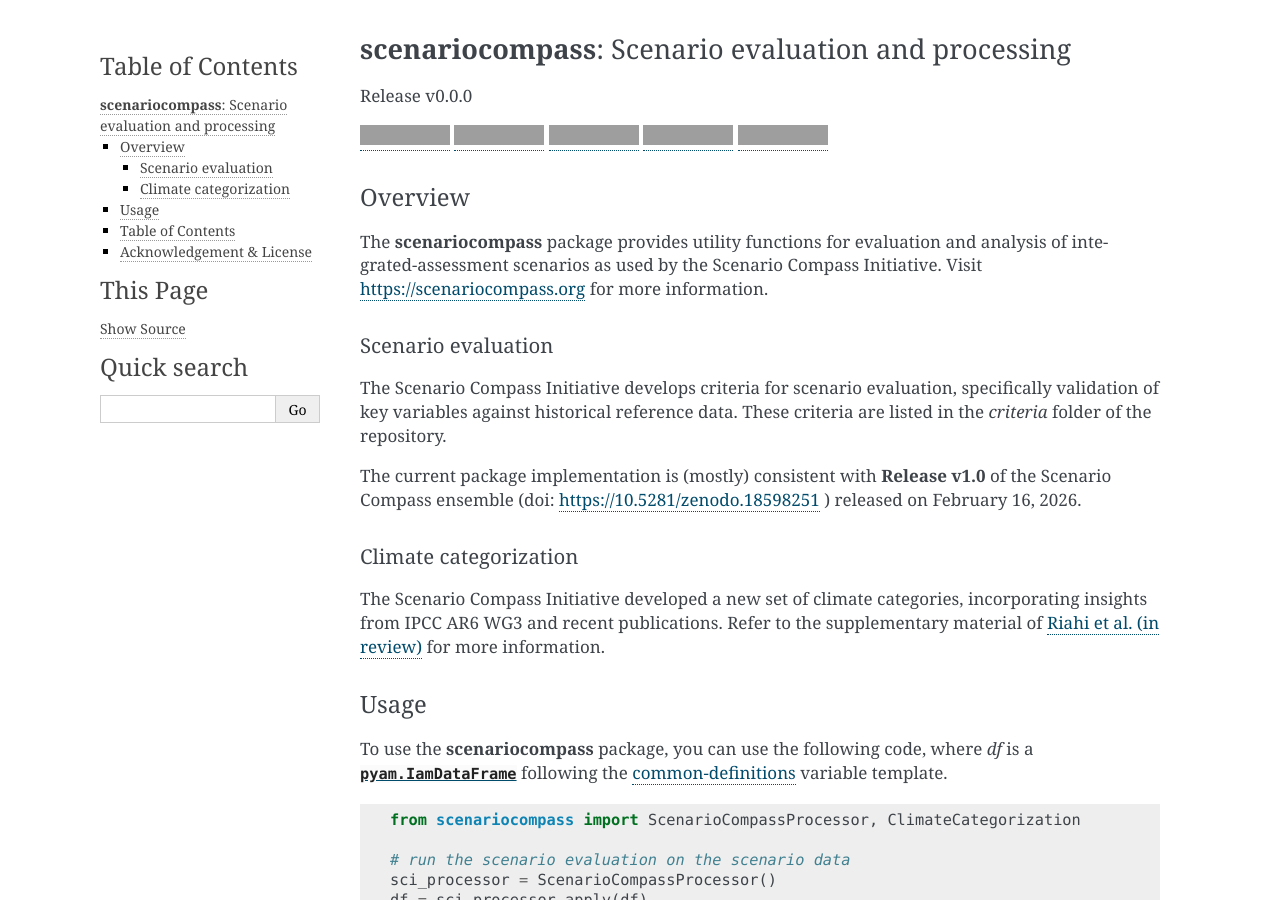
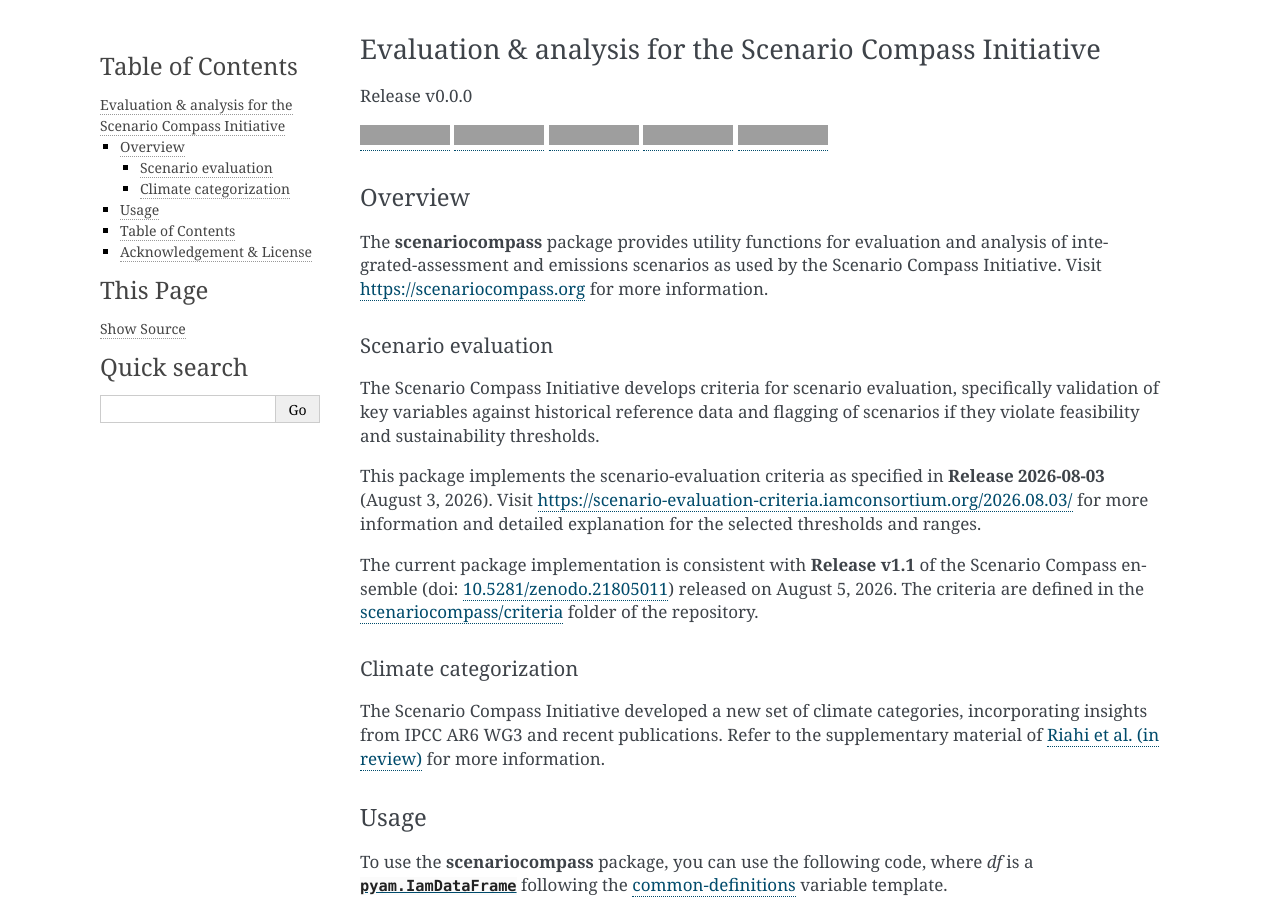
Before and after one commit to IAMconsortium/scenariocompass, a Sphinx documentation site: the page built from docs/index.rst, in a window 1280 px wide and 900 px high, cut to the strip 0-900 px from the top of the window. Built offline with Sphinx 7.4.7, drawn with Linux system fonts in a browser that asks for light colours; grey boxes are pictures that could not be loaded.

Commit message:
Criteria update for release v1.1 (#8)

```diff
--- a/docs/conf.py
+++ b/docs/conf.py
@@ -60,7 +60,7 @@ html_theme = "alabaster"
 html_theme_options = {
     "logo": "SCI-logo-title.svg",
     "logo_name": False,
-    "description": "Processing and evaluation for IAM scenarios",
+    "description": "Evaluation and analysis for the Scenario Compass Initiative",
     "page_width": "1100px",
     "sidebar_width": "240px",
     "github_button": True,
--- a/docs/index.rst
+++ b/docs/index.rst
@@ -1,7 +1,7 @@
 .. currentmodule:: scenariocompass
 
-**scenariocompass**: Scenario evaluation and processing
-=======================================================
+Evaluation & analysis for the Scenario Compass Initiative
+=========================================================
 
 Release v\ |version|
 
@@ -25,20 +25,25 @@ Release v\ |version|
 Overview
 --------
 
-The **scenariocompass** package provides utility functions for evaluation and
-analysis of integrated-assessment scenarios as used by the Scenario Compass Initiative.
+The **scenariocompass** package provides utility functions for evaluation and analysis
+of integrated-assessment and emissions scenarios as used by the Scenario Compass Initiative.
 Visit https://scenariocompass.org for more information.
 
 Scenario evaluation
 ~~~~~~~~~~~~~~~~~~~
 
 The Scenario Compass Initiative develops criteria for scenario evaluation, specifically
-validation of key variables against historical reference data. These criteria are
-listed in the `criteria` folder of the repository.
+validation of key variables against historical reference data and flagging of scenarios
+if they violate feasibility and sustainability thresholds.
 
-The current package implementation is (mostly) consistent with **Release v1.0**
-of the Scenario Compass ensemble (doi: https://10.5281/zenodo.18598251 ) released on
-February 16, 2026.
+This package implements the scenario-evaluation criteria as specified in
+**Release 2026-08-03** (August 3, 2026).
+Visit https://scenario-evaluation-criteria.iamconsortium.org/2026.08.03/ for more
+information and detailed explanation for the selected thresholds and ranges.
+
+The current package implementation is consistent with **Release v1.1** of the
+Scenario Compass ensemble (doi: `10.5281/zenodo.21805011`_) released on August 5, 2026.
+The criteria are defined in the `scenariocompass/criteria`_ folder of the repository.
 
 Climate categorization
 ~~~~~~~~~~~~~~~~~~~~~~
@@ -92,6 +97,9 @@ The Scenario Compass Initiative is grateful for the generous support from the
 This package is developed and maintained by the |ScSe team|. It is released under the
 `MIT License`_.
 
+.. _`scenariocompass/criteria` : https://github.com/IAMconsortium/scenariocompass/tree/main/scenariocompass/criteria
+
+.. _`10.5281/zenodo.21805011` : https://doi.org/10.5281/zenodo.21805011
 
 .. _`Riahi et al. (in review)` : https://doi.org/10.21203/rs.3.rs-8891091/v1
 
--- a/pyproject.toml
+++ b/pyproject.toml
@@ -6,7 +6,7 @@ authors = [
 ]
 license = "MIT"
 readme = "README.md"
-requires-python = ">=3.11, <3.14"
+requires-python = ">=3.11, <3.15"
 dependencies = [
     "nomenclature-iamc (>=0.29.6)",
     "pyam-iamc (>=3.3.0)",
```
Also changed, not shown: README.md (+13 -9 lines), scenariocompass/criteria/README.md (added), 14 other files.
